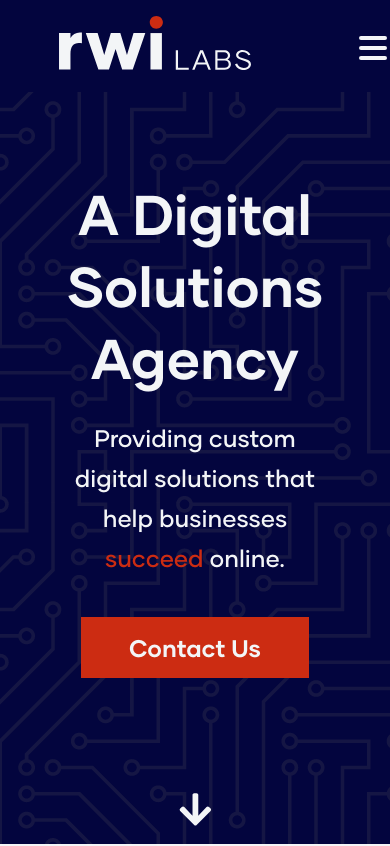
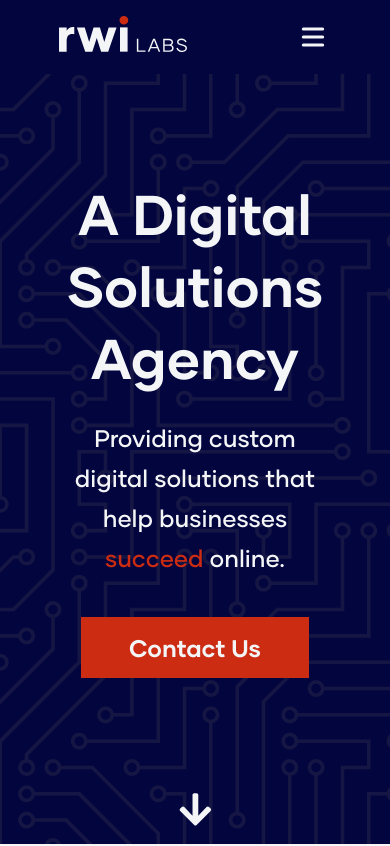
Before and after one commit to maplesyrupman/rwi-site, a Next.js app: page / in a window 390 px wide. Shown: the top 846 px of the page. Built offline with nearby package versions, Linux system fonts and the light colour scheme.

Commit message:
joke styles and nav on small mobile

```diff
--- a/pages/index.js
+++ b/pages/index.js
@@ -231,9 +231,6 @@ export default function Home() {
                   {data.title}
                 </h2>
                 <div className={styles.aboutParaBox} >
-                  {/* <div className={`${styles.aboutIcon} ${data.colour}`}>
-                    {data.icon}
-                  </div> */}
                   {data.para}
                 </div>
               </div>
--- a/styles/Header.module.css
+++ b/styles/Header.module.css
@@ -85,7 +85,7 @@
     }
 }
 
-@media screen and (max-width: 380px) {
+@media screen and (max-width:600px) {
     .logo {
         width: 8rem;
     }
--- a/styles/globals.css
+++ b/styles/globals.css
@@ -183,19 +183,23 @@ h1,h2,h3,h4,h5,h6,p,div {
   color: white;
   opacity: 0.9;
   font-size: 1rem;
+  line-height: 1.5rem;
   height: 0px;
   overflow: hidden;
   border-radius: 15px;
-  border-bottom-left-radius: 0px;
-  padding: 0 2rem;
+  padding: 1rem;
+  display: none;
 }
 
 .jokePunchShow {
   height: fit-content;
-  width: max-content;
-  max-width: 80vw;
+  /* width: max-content; */
+  width: 300px;
   background-color: #222349;
-  bottom: 25px;
+  bottom: 30px;
+  right: 25%;
+  display: flex;
+
 }
 
 @media screen and (max-width: 1200px) {
@@ -211,10 +215,10 @@ h1,h2,h3,h4,h5,h6,p,div {
   }
 
   .jokePunchShow {
-    bottom: 25px;
-    right: 10px;
-    border-bottom-left-radius: 15px;
-    border-bottom-right-radius: 0px;
+    /* position: fixed; */
+    top: 50%;
+    left: 50%;
+    transform: translate(-50%, -50%);
   }
 }
 
```
